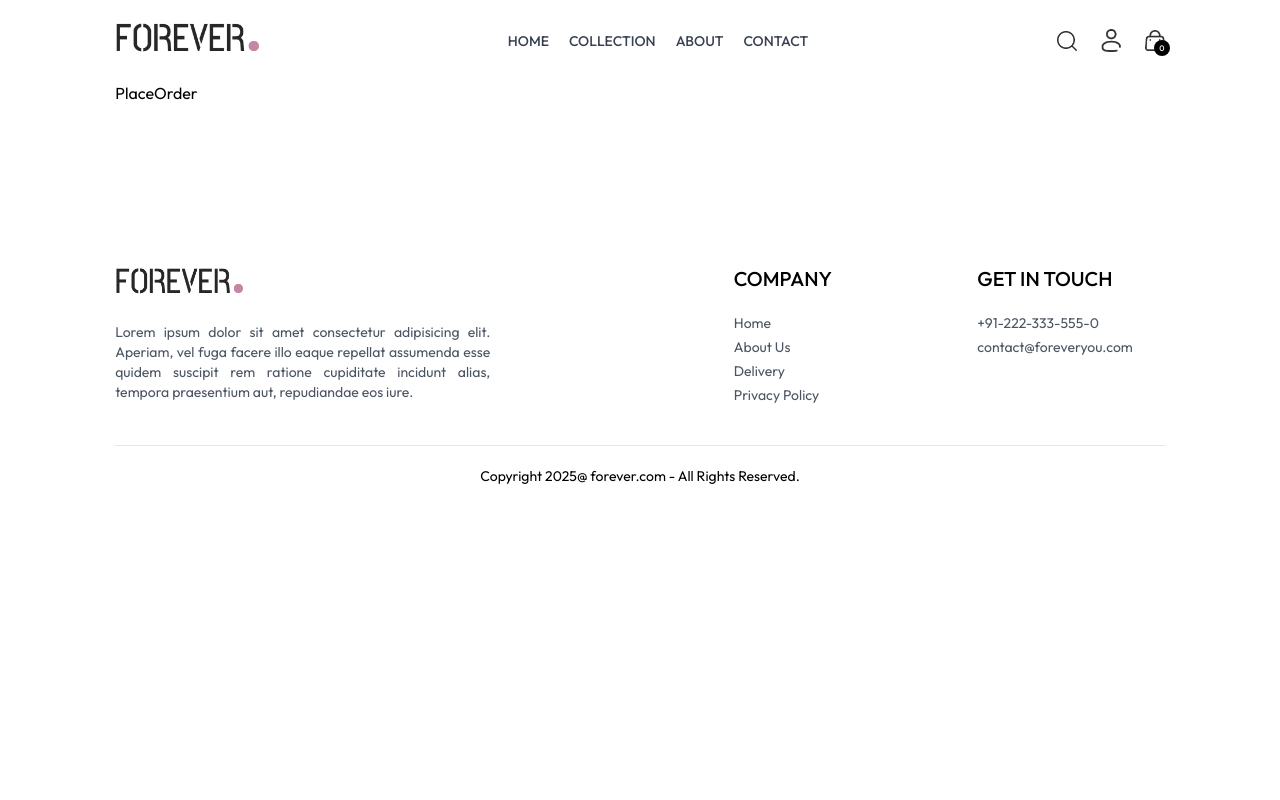
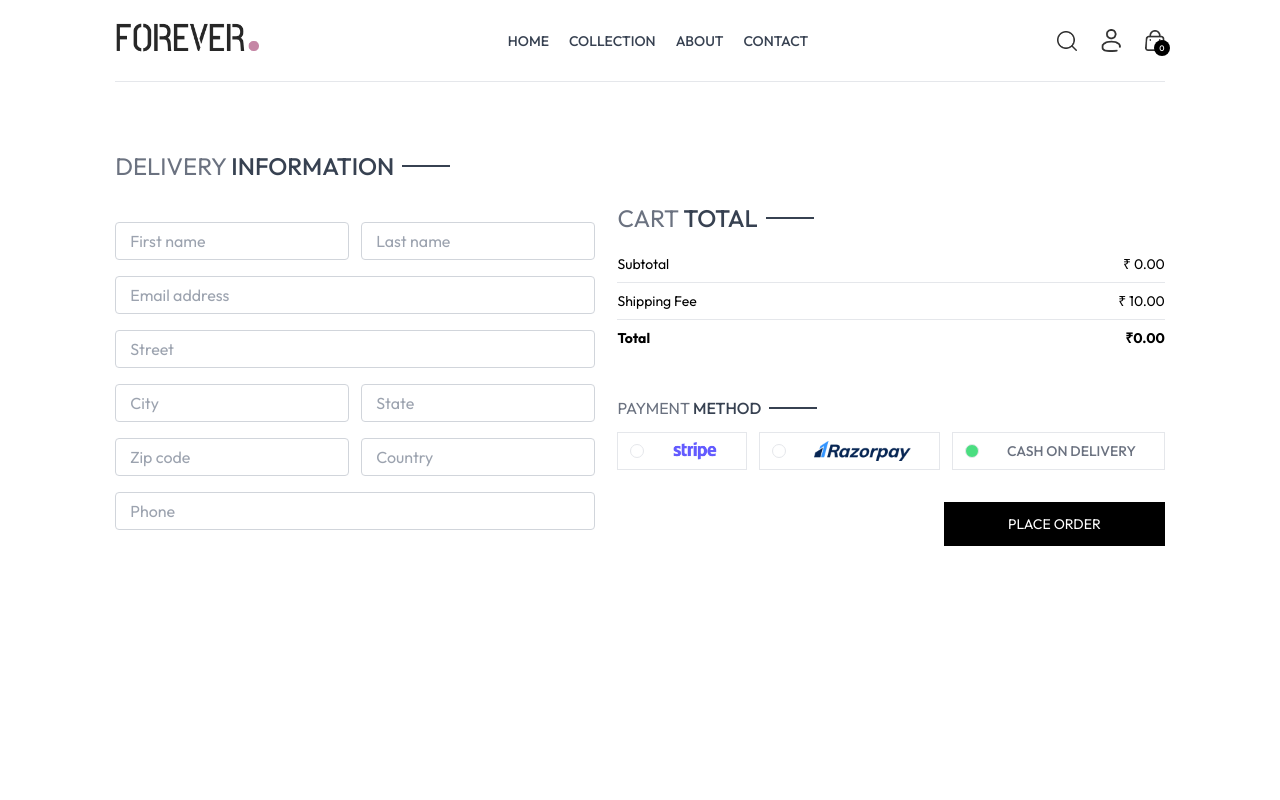
Before and after one commit to ashutosh1506/ecommerce-project, a React app in the folder frontend/: page /place-order in a window 1280 px wide. Shown: the top 800 px of the page. Built offline with nearby package versions, Linux system fonts and the light colour scheme; the HTML template or start-up script is replaced by a standard one.

Commit message:
Cart and Place Order Page completed

```diff
--- /dev/null
+++ b/frontend/src/components/CartTotal.jsx
@@ -0,0 +1,40 @@
+import React, { useContext } from "react";
+import { ShopContext } from "../context/ShopContext";
+import Title from "./Title";
+
+const CartTotal = () => {
+  const { currency, delivery_fee, getCartAmount } = useContext(ShopContext);
+
+  return (
+    <div className="w-full">
+      <div className="text-2xl">
+        <Title text1={"CART"} text2={"TOTAL"} />
+      </div>
+      <div className="flex flex-col gap-2 mt-2 text-sm">
+        <div className="flex justify-between">
+          <p>Subtotal</p>
+          <p>
+            {currency} {getCartAmount()}.00
+          </p>
+        </div>
+        <hr />
+        <div className="flex justify-between">
+          <p>Shipping Fee</p>
+          <p>
+            {currency} {delivery_fee}.00
+          </p>
+        </div>
+        <hr />
+        <div className="flex justify-between">
+          <b>Total</b>
+          <b>
+            {currency}
+            {getCartAmount() === 0 ? 0 : getCartAmount() + delivery_fee}.00
+          </b>
+        </div>
+      </div>
+    </div>
+  );
+};
+
+export default CartTotal;
--- a/frontend/src/context/ShopContext.jsx
+++ b/frontend/src/context/ShopContext.jsx
@@ -1,6 +1,7 @@
 import { createContext, useEffect, useState } from "react";
 import { products } from "../assets/assets";
 import { toast } from "react-toastify";
+import { useNavigate } from "react-router-dom";
 
 export const ShopContext = createContext();
 
@@ -10,6 +11,7 @@
   const [search, setSearch] = useState("");
   const [showSearch, setShowSearch] = useState(false);
   const [cartItems, setCartItems] = useState({});
+  const navigate = useNavigate();
 
   const addToCart = async (itemId, size) => {
     if (!size) {
@@ -44,6 +46,27 @@
     return totalCount;
   };
 
+  const updateQuantity = async (itemId, size, quantity) => {
+    let cartData = structuredClone(cartItems);
+    cartData[itemId][size] = quantity;
+    setCartItems(cartData);
+  };
+
+  const getCartAmount = () => {
+    let totalAmount = 0;
+    for (const items in cartItems) {
+      let itemInfo = products.find((product) => product._id === items);
+      for (const item in cartItems[items]) {
+        try {
+          if (cartItems[items][item] > 0) {
+            totalAmount += itemInfo.price * cartItems[items][item];
+          }
+        } catch (error) {}
+      }
+    }
+    return totalAmount;
+  };
+
   const value = {
     products,
     currency,
@@ -56,6 +79,9 @@
     setCartItems,
     addToCart,
     getCartCount,
+    updateQuantity,
+    getCartAmount,
+    navigate,
   };
   return (
     <ShopContext.Provider value={value}>{props.children}</ShopContext.Provider>
--- a/frontend/src/pages/Cart.jsx
+++ b/frontend/src/pages/Cart.jsx
@@ -1,7 +1,107 @@
-import React from "react";
+import React, { useContext, useEffect, useState } from "react";
+import { ShopContext } from "../context/ShopContext";
+import Title from "../components/Title";
+import { assets } from "../assets/assets";
+import CartTotal from "../components/CartTotal";
 
 const Cart = () => {
-  return <div>Cart</div>;
+  const { products, currency, cartItems, updateQuantity, navigate } =
+    useContext(ShopContext);
+
+  const [cartData, setCartData] = useState([]);
+
+  useEffect(() => {
+    const tempData = [];
+    for (const items in cartItems) {
+      for (const item in cartItems[items]) {
+        if (cartItems[items][item] > 0) {
+          tempData.push({
+            _id: items,
+            size: item,
+            quantity: cartItems[items][item],
+          });
+        }
+      }
+    }
+    setCartData(tempData);
+  }, [cartItems]);
+
+  return (
+    <div className="border-t pt-14">
+      <div className="text-2xl mb-3">
+        <Title text1={"YOUR"} text2={"CART"} />
+      </div>
+      <div>
+        {cartData.map((item, index) => {
+          const productData = products.find(
+            (product) => product._id === item._id
+          );
+          return (
+            <div
+              key={index}
+              className="py-4 border-t border-b text-gray-700 grid grid-cols-[4fr_0.5fr_0.5fr] sm:grid-cols-[4fr_2fr_0.5fr] items-center gap-4"
+            >
+              <div className="flex items-start gap-6">
+                <img
+                  src={productData.image[0]}
+                  className="w-16 sm:w-20"
+                  alt=""
+                />
+                <div>
+                  <p className="text-xs sm:text-lg font-medium">
+                    {productData.name}
+                  </p>
+                  <div className="flex items-center gap-5 mt-2">
+                    <p>
+                      {currency}
+                      {productData.price}
+                    </p>
+                    <p className="px-2 sm:px-3 sm:py-1 border bg-slate-50">
+                      {item.size}
+                    </p>
+                  </div>
+                </div>
+              </div>
+              <input
+                onChange={(e) =>
+                  e.target.value === "" || e.target.value === "0"
+                    ? null
+                    : updateQuantity(
+                        item._id,
+                        item.size,
+                        Number(e.target.value)
+                      )
+                }
+                className="border max-w-10 sm:max-w-20 px-1 sm:px-2 py-1"
+                type="number"
+                min={1}
+                defaultValue={item.quantity}
+              />
+              <img
+                onClick={() => updateQuantity(item._id, item.size, 0)}
+                src={assets.bin_icon}
+                className="w-4 mr-4 sm:w-5 cursor-pointer"
+                alt=""
+              />
+            </div>
+          );
+        })}
+      </div>
+      <div className="flex justify-end my-20">
+        <div className="w-full sm:w-[450px]">
+          <CartTotal />
+          <div className="w-full text-end">
+            <button
+              onClick={() => navigate("/place-order")}
+              className="bg-black text-white text-sm my-8 px-8 py-3"
+            >
+              PROCEED TO CHECKOUT
+            </button>
+          </div>
+        </div>
+      </div>
+    </div>
+  );
 };
 
 export default Cart;
--- a/frontend/src/pages/PlaceOrder.jsx
+++ b/frontend/src/pages/PlaceOrder.jsx
@@ -1,7 +1,133 @@
-import React from "react";
+import React, { useContext, useState } from "react";
+import Title from "../components/Title";
+import CartTotal from "../components/CartTotal";
+import { assets } from "../assets/assets";
+import { ShopContext } from "../context/ShopContext";
 
 const PlaceOrder = () => {
-  return <div>PlaceOrder</div>;
+  const [method, setMethod] = useState("cod");
+  const { navigate } = useContext(ShopContext);
+  return (
+    <div className="flex flex-col sm:flex-row justify-between gap-4 pt-5 sm:pt-14 min-h-[80vh] border-t">
+      {/* Left Side */}
+      <div className="flex flex-col gap-4 w-full sm:max-w-[480px]">
+        <div className="text-xl sm:text-2xl my-3">
+          <Title text1={"DELIVERY"} text2={"INFORMATION"} />
+        </div>
+        {/* First and last name */}
+        <div className="flex gap-3">
+          <input
+            className="border border-gray-300 rounded py-1.5 px-3.5 w-full"
+            type="text"
+            placeholder="First name"
+          />
+          <input
+            className="border border-gray-300 rounded py-1.5 px-3.5 w-full"
+            type="text"
+            placeholder="Last name"
+          />
+        </div>
+        {/* Email Address */}
+        <input
+          className="border border-gray-300 rounded py-1.5 px-3.5 w-full"
+          type="email"
+          placeholder="Email address"
+        />
+        {/* Street Address */}
+        <input
+          className="border border-gray-300 rounded py-1.5 px-3.5 w-full"
+          type="text"
+          placeholder="Street"
+        />
+        {/* City and state Address */}
+        <div className="flex gap-3">
+          <input
+            className="border border-gray-300 rounded py-1.5 px-3.5 w-full"
+            type="text"
+            placeholder="City"
+          />
+          <input
+            className="border border-gray-300 rounded py-1.5 px-3.5 w-full"
+            type="text"
+            placeholder="State"
+          />
+        </div>
+        {/* City and state Address */}
+        <div className="flex gap-3">
+          <input
+            className="border border-gray-300 rounded py-1.5 px-3.5 w-full"
+            type="number"
+            placeholder="Zip code"
+          />
+          <input
+            className="border border-gray-300 rounded py-1.5 px-3.5 w-full"
+            type="text"
+            placeholder="Country"
+          />
+        </div>
+        <input
+          className="border border-gray-300 rounded py-1.5 px-3.5 w-full"
+          type="number"
+          placeholder="Phone"
+        />
+      </div>
+      {/* Right Side */}
+      <div className="mt-8">
+        <div className="mt-8 min-w-80">
+          <CartTotal />
+        </div>
+        <div className="mt-12">
+          <Title text1={"PAYMENT"} text2={"METHOD"} />
+          {/* Different Payment method */}
+          <div className="flex gap-3 flex-col lg:flex-row">
+            <div
+              onClick={() => setMethod("stripe")}
+              className="flex items-center gap-3 border p-2 px-3 cursor-pointer"
+            >
+              <p
+                className={`min-w-3.5 h-3.5 border rounded-full ${
+                  method === "stripe" ? "bg-green-400" : ""
+                }`}
+              ></p>
+              <img src={assets.stripe_logo} className="h-5 mx-4" alt="" />
+            </div>
+            <div
+              onClick={() => setMethod("razorpay")}
+              className="flex items-center gap-3 border p-2 px-3 cursor-pointer"
+            >
+              <p
+                className={`min-w-3.5 h-3.5 border rounded-full ${
+                  method === "razorpay" ? "bg-green-400" : ""
+                }`}
+              ></p>
+              <img src={assets.razorpay_logo} className="h-5 mx-4" alt="" />
+            </div>
+            <div
+              onClick={() => setMethod("cod")}
+              className="flex items-center gap-3 border p-2 px-3 cursor-pointer"
+            >
+              <p
+                className={`min-w-3.5 h-3.5 border rounded-full ${
+                  method === "cod" ? "bg-green-400" : ""
+                }`}
+              ></p>
+              <p className="text-gray-500 text-sm font-medium mx-4">
+                CASH ON DELIVERY
+              </p>
+            </div>
+          </div>
+          <div className="w-full text-end mt-8">
+            <button
+              onClick={() => navigate("/orders")}
+              className="bg-black text-white px-16 py-3 text-sm"
+            >
+              PLACE ORDER
+            </button>
+          </div>
+        </div>
+      </div>
+    </div>
+  );
 };
 
 export default PlaceOrder;
```
